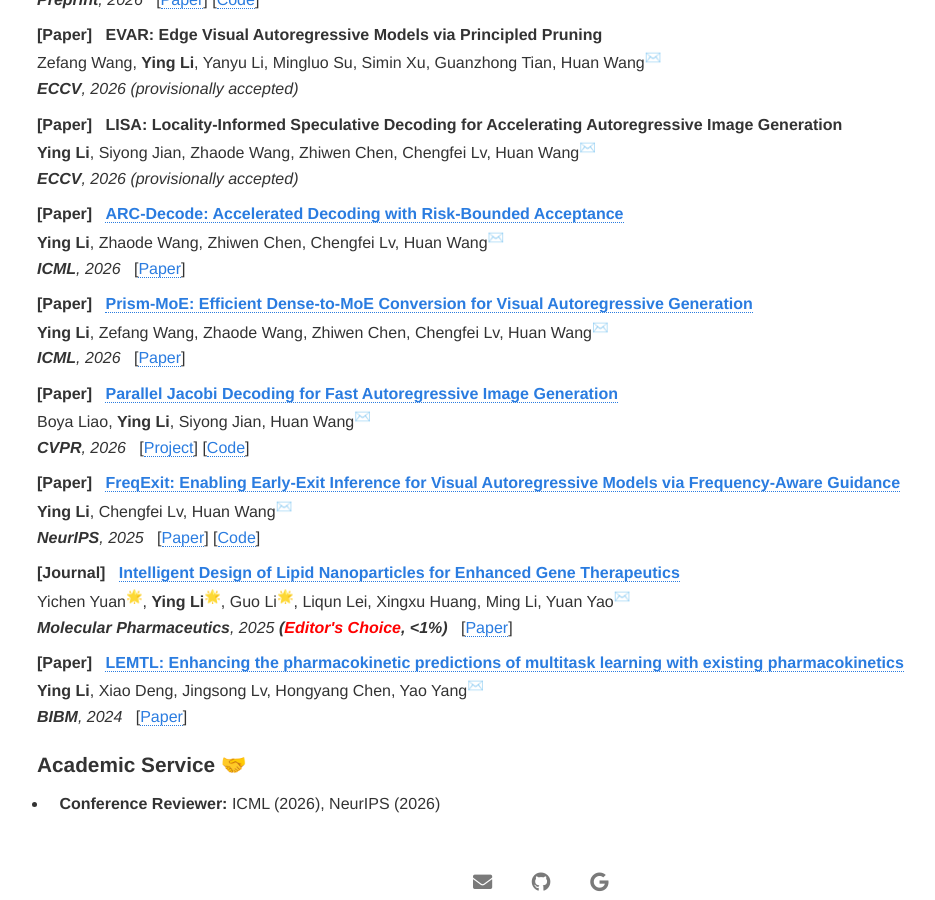
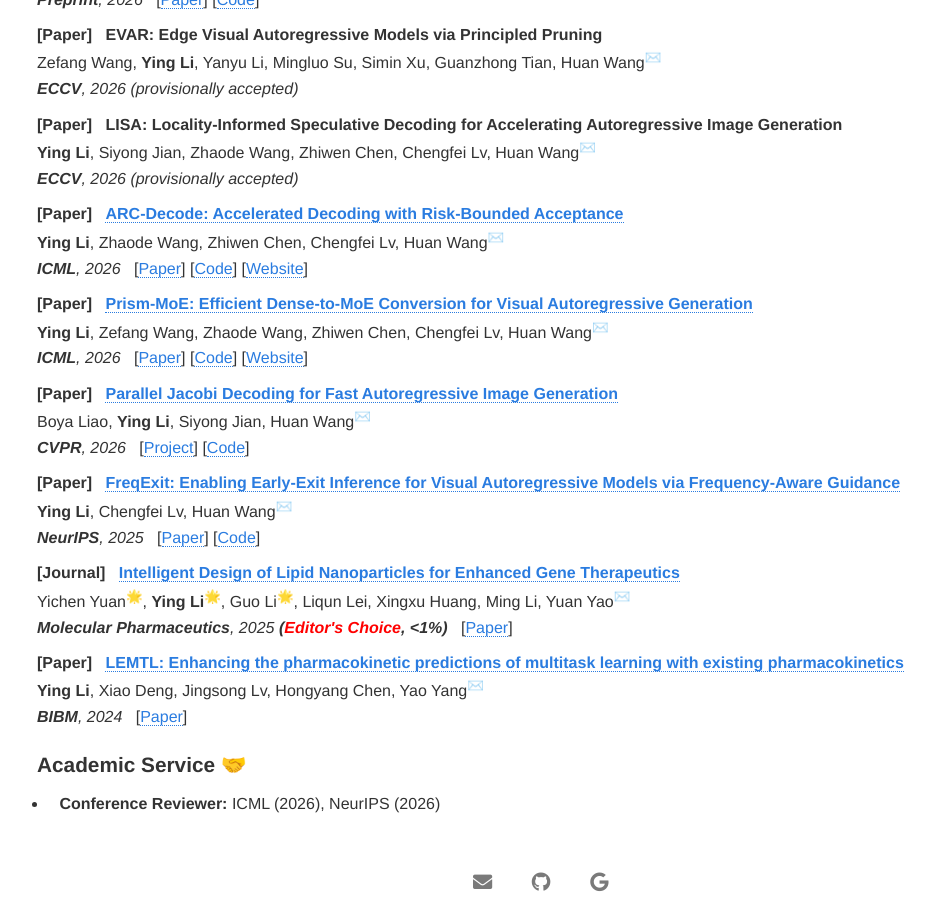
Before and after one commit to NeuraLiying/NeuraLiying.github.io, a Jekyll site: the page built from index.md, in a window 1280 px wide and 900 px high, scrolled down 1798 px. Shown: the whole window, without its empty margins (103-1038 px from the left). Built offline with Jekyll 4.4.1, drawn with Linux system fonts in a browser that asks for light colours; our own code applies the rules of GitHub Pages for plain Markdown files.

Commit message:
Add Code and Website links for ARC-Decode and Prism-MoE

```diff
--- a/index.md
+++ b/index.md
@@ -108,6 +108,8 @@ My work focuses on making large models **faster**, **lighter**, and **deployable
   <b>Ying Li</b>, Zhaode Wang, Zhiwen Chen, Chengfei Lv, Huan Wang<sup>✉️</sup><br>
   <span class="pub-info"><i><b>ICML</b>, 2026</i> &nbsp;
     [<a href="https://icml.cc/virtual/2026/poster/66788" target="_blank" style="color:#2a7ce0;text-decoration:none;">Paper</a>]
+    [<a href="https://github.com/NeuraLiying/ARC-Decode" target="_blank" style="color:#2a7ce0;text-decoration:none;">Code</a>]
+    [<a href="https://neuraliying.github.io/ARC-Decode/" target="_blank" style="color:#2a7ce0;text-decoration:none;">Website</a>]
   </span>
 </p>
 
@@ -116,6 +118,8 @@ My work focuses on making large models **faster**, **lighter**, and **deployable
   <b>Ying Li</b>, Zefang Wang, Zhaode Wang, Zhiwen Chen, Chengfei Lv, Huan Wang<sup>✉️</sup><br>
   <span class="pub-info"><i><b>ICML</b>, 2026</i> &nbsp;
     [<a href="https://icml.cc/virtual/2026/poster/65615" target="_blank" style="color:#2a7ce0;text-decoration:none;">Paper</a>]
+    [<a href="https://github.com/NeuraLiying/Prism-MoE" target="_blank" style="color:#2a7ce0;text-decoration:none;">Code</a>]
+    [<a href="https://neuraliying.github.io/Prism-MoE/" target="_blank" style="color:#2a7ce0;text-decoration:none;">Website</a>]
   </span>
 </p>
 
```
